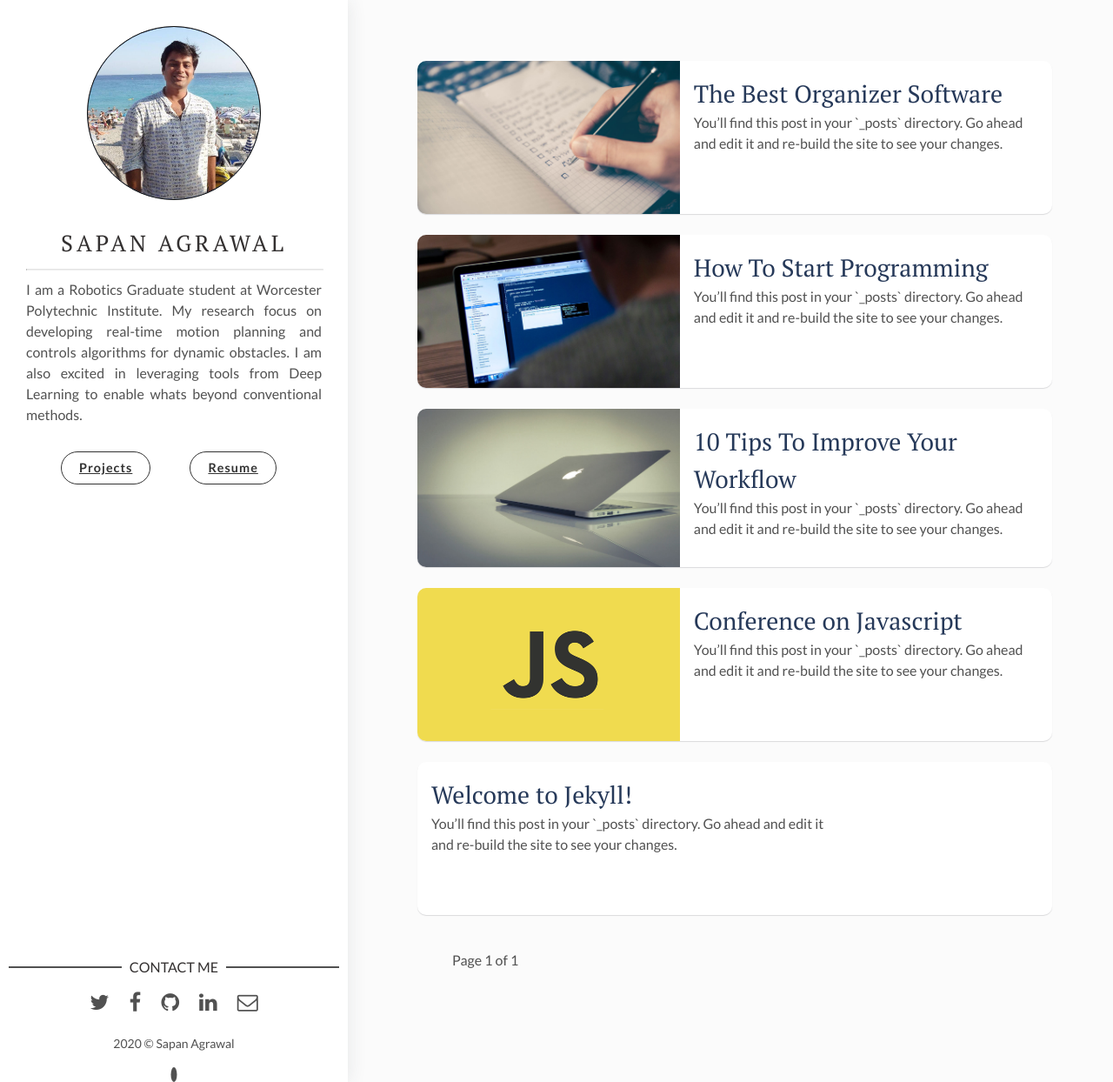
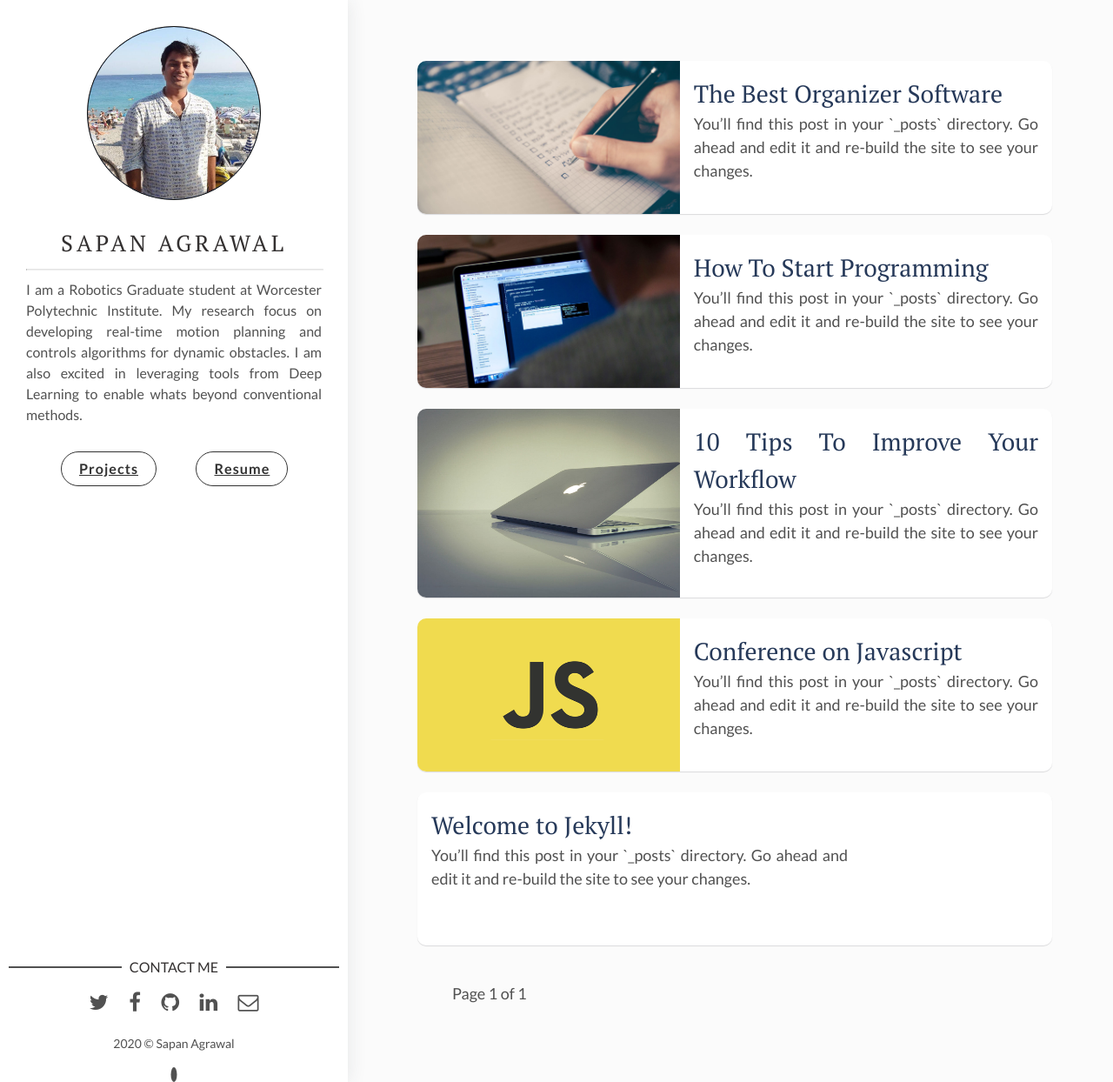
Before and after one commit to sapan-ostic/sapan-ostic.github.io, a Jekyll site: the page built from index.html, in a window 1280 px wide and 1244 px high. Shown: the whole window at 87% size. Built offline with Jekyll 4.4.1, drawn with Linux system fonts in a browser that asks for light colours; the list of posts is cut into pages by our own code.

Commit message:
site setting updated

```diff
--- a/assets/css/main.css
+++ b/assets/css/main.css
@@ -773,6 +773,8 @@ html {
 }
 
 body {
+  text-align: justify;
+  font-size: large;
   font-family: 'Lato', sans-serif;
   color: #515151;
   background-color: #fbfbfb;
```
